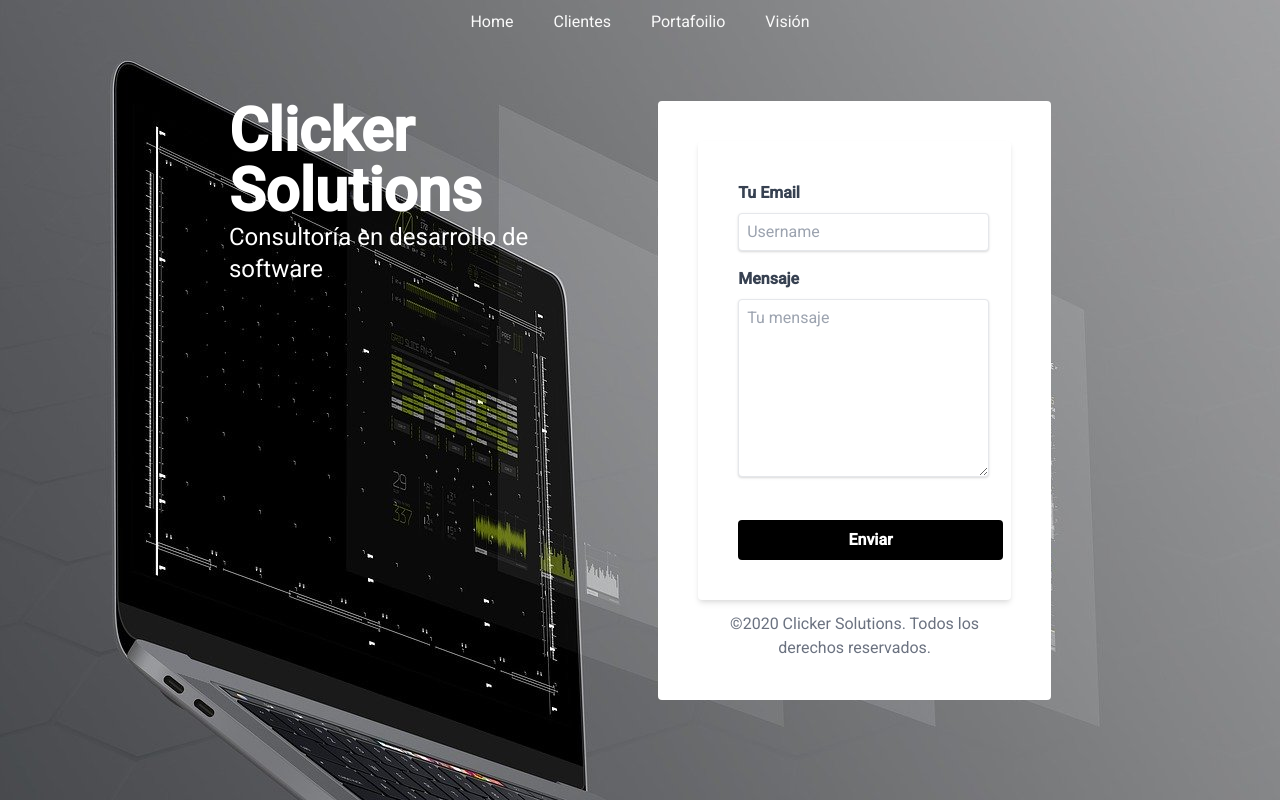
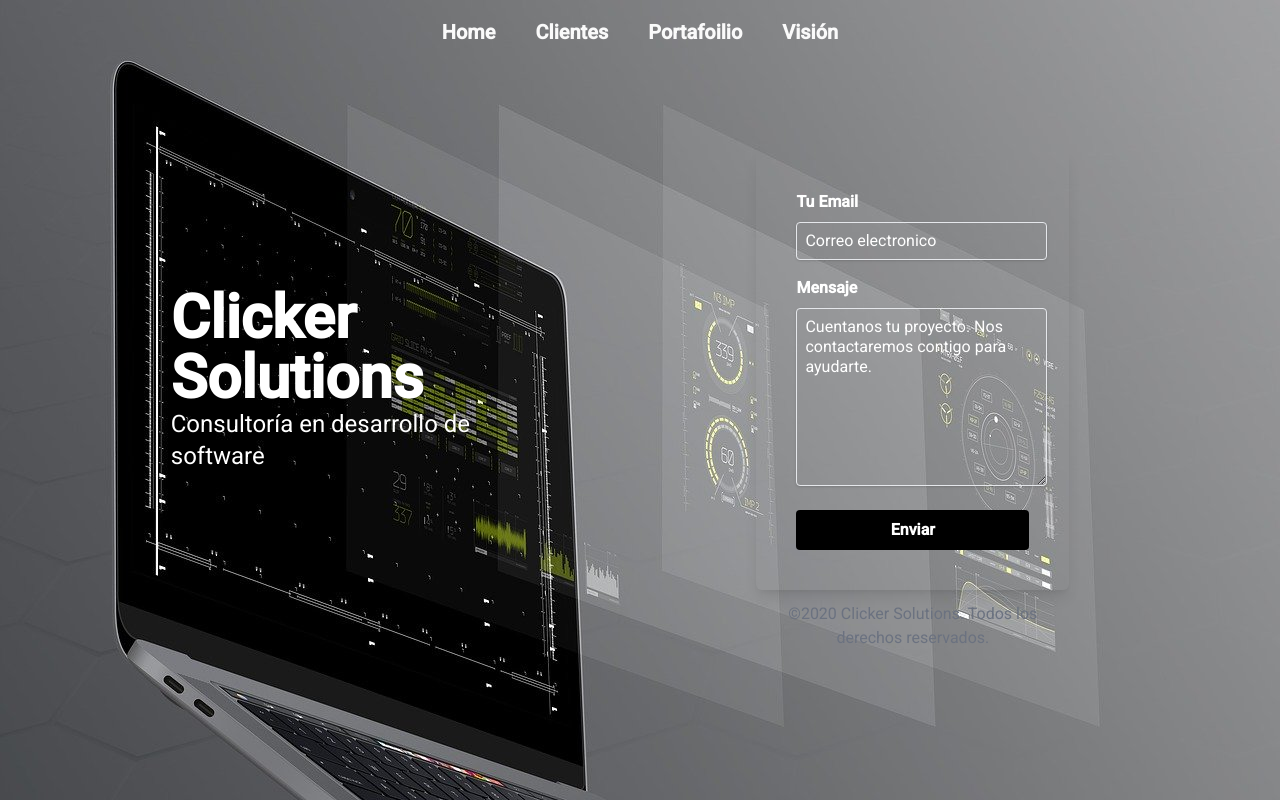
Before and after one commit to clickersolutions/landing-page, a website built with webpack: page src/index.html in a window 1280 px wide. Built offline with nearby package versions, Linux system fonts and the light colour scheme.

Commit message:
cambios principales

```diff
--- a/package.json
+++ b/package.json
@@ -41,6 +41,7 @@
   },
   "dependencies": {
     "@babel/runtime": "^7.9.2",
+    "animejs": "^3.2.0",
     "core-js": "^3.6.4",
     "tailwindcss": "^1.6.2"
   },
--- /dev/null
+++ b/src/animations.js
@@ -0,0 +1,13 @@
+import anime from 'animejs/lib/anime.es.js';
+
+
+export const startAnimations = () => {
+    animateForm();
+};
+
+const animateForm = () => {
+    anime({
+        targets: '#contactForm',
+        translateX: [-250, 0]
+    });
+};
--- a/src/index.html
+++ b/src/index.html
@@ -1,70 +1,64 @@
 <!DOCTYPE html>
 <html lang="en">
+
 <head>
   <meta charset="UTF-8" />
   <meta name="viewport" content="width=device-width, initial-scale=1.0" />
-    <link
-      href="https://fonts.googleapis.com/css2?family=Roboto:wght@300;400;500&display=swap"
-      rel="stylesheet"
-    />
-    <link
-      href="https://unpkg.com/tailwindcss@^1.0/dist/tailwind.min.css"
-      rel="stylesheet"
-    />
+  <link href="https://fonts.googleapis.com/css2?family=Roboto:wght@300;400;500&display=swap" rel="stylesheet" />
+  <link href="https://unpkg.com/tailwindcss@^1.0/dist/tailwind.min.css" rel="stylesheet" />
   <meta http-equiv="X-UA-Compatible" content="ie=edge" />
 
   <title>Clicker solutions</title>
 </head>
 
-  <body>
+<body class="w-full">
   <div class="fullView bgmain">
-      <nav>
+    <nav class="text-xl font-bold mt-2">
       <ul>
-          <li>
+        <li class="hover:underline hover:text-yellow-500">
           Home
         </li>
-          <li>
+        <li class="hover:underline hover:text-yellow-500">
           Clientes
         </li>
-          <li>
+        <li class="hover:underline hover:text-yellow-500">
           Portafoilio
         </li>
-          <li>
+        <li class="hover:underline hover:text-yellow-500">
           Visión
         </li>
       </ul>
     </nav>
-      <div class="lg:flex justify-around">
-        <div class="lg:w-1/3 w-full mb-10">
-          <h1 class="text-5xl lg:text-6xl font-bold">Clicker Solutions</h1>
-          <h2 class="text-2xl lg:text-2xl">Consultoría en desarrollo de software</h2>
+    <div class="lg:flex justify-between">
+      <div class="lg:w-1/3 w-full mb-10 flex items-center">
+        <div>
+          <h1 class="text-6xl lg:text-6xl font-bold">Clicker Solutions</h1>
+          <h2 class="text-3xl lg:text-2xl">Consultoría en desarrollo de software</h2>
         </div>
-        <div class="lg:w-1/3 w-2/3 bg-white rounded p-10">
-          <form class="bg-white shadow-md rounded p-10">
-            <div class="mb-4">
-              <label class="block text-gray-700 font-bold mb-2" for="username">
+
+      </div>
+      <div class="lg:w-1/3 w-2/3 rounded p-10">
+        <form id="contactForm" class="shadow-lg rounded-md p-10">
+          <div class="mb-4 w-full">
+            <label class="block text-white font-bold mb-2" for="email">
               Tu Email
             </label>
             <input
-                class="shadow appearance-none p-2 border rounded w-full text-gray-700 leading-tight focus:outline-none focus:shadow-outline"
-                id="username"
-                type="text"
-                placeholder="Username"
-              />
+              class="placeholder-white w-full block bg-transparent shadow appearance-none p-2 border rounded text-white leading-tight focus:outline-none focus:shadow-outline"
+              id="email" type="text" placeholder="Correo electronico" />
           </div>
-            <div class="mb-6">
-              <label class="block text-gray-700 font-bold mb-2" for="password">
+          <div class="mb-6 w-full">
+            <label class="block text-white font-bold mb-2 for="message">
               Mensaje
             </label>
             <textarea
-                class="h-40 p-2 shadow appearance-none border rounded w-full text-gray-700 mb-3 leading-tight focus:outline-none focus:shadow-outline"
-                placeholder="Tu mensaje"
-              ></textarea>
+              id="message"
+              class="placeholder-white h-40 w-full block bg-transparent shadow appearance-none p-2 border rounded text-white leading-tight focus:outline-none focus:shadow-outline"
+              placeholder="Cuentanos tu proyecto. Nos contactaremos contigo para ayudarte."></textarea>
           </div>
           <button
-              class="w-full bg-black hover:bg-gray-700 text-white font-bold py-2 px-4 rounded focus:outline-none focus:shadow-outline"
-              type="button"
-            >
+            class="w-full bg-black hover:bg-gray-700 text-white font-bold py-2 rounded focus:outline-none focus:shadow-outline"
+            type="submit">
             Enviar
           </button>
         </form>
@@ -74,5 +68,26 @@
       </div>
     </div>
   </div>
+  <div class="w-full min-h-screen bg-white p-16 max-w-full">
+    <h3 class="text-black w-full text-3xl text-center">Nuestros aliados</h3>
+    <div class="aliados max-w-screen-md h-40  m-auto mt-20 flex items-center justify-around">
+      <div class="item w-1/5 h-32 bg-black ">
+
+      </div>
+      <div class="item w-1/5 h-32 bg-black ">
+
+      </div>
+      <div class="item w-1/5 h-32 bg-black ">
+
+      </div>
+    </div>
+    <div class="w-full flex justify-center mt-10">
+      <button class="bg-black hover:bg-gray-700 text-white font-bold py-2 px-4 rounded">
+        Saber más
+      </button>
+    </div>
+
+  </div>
 </body>
+
 </html>
--- a/src/index.js
+++ b/src/index.js
@@ -1,11 +1,11 @@
 import "./styles/style.scss";
+import { startAnimations } from './animations';
 
-async function print() {
-  // Here we are using dynamic import
-  const { greet } = await import("./greet");
-  const response = await greet("John Doe");
-  console.log(res);
-  console.log(response);
-}
+startAnimations();
+const form = document.querySelector("#contactForm");
 
-print();
+form.addEventListener("submit", (e) => {
+  e.preventDefault();
+  const email = document.querySelector("#email");
+  const message = document.querySelector("#message");
+});
--- a/src/styles/style.scss
+++ b/src/styles/style.scss
@@ -3,6 +3,15 @@
   padding: 0;
   box-sizing: border-box;
   font-family: "Roboto", "Arial";
+}
+
+html,body
+{
+    width: 100%;
+    height: 100%;
+    margin: 0px;
+    padding: 0px;
+    overflow-x: hidden;
 }
 
 *,
@@ -37,7 +46,7 @@
   display: flex;
   justify-content: center;
   align-items: center;
-  background-image: url("../assets/images//hero.jpg");
+  background-image: url("../assets/images/hero.jpg");
   background-repeat: no-repeat;
   color: white;
 }
```
Also changed, not shown: 1 other file. Lines whose indentation alone changed are shown as unchanged.
